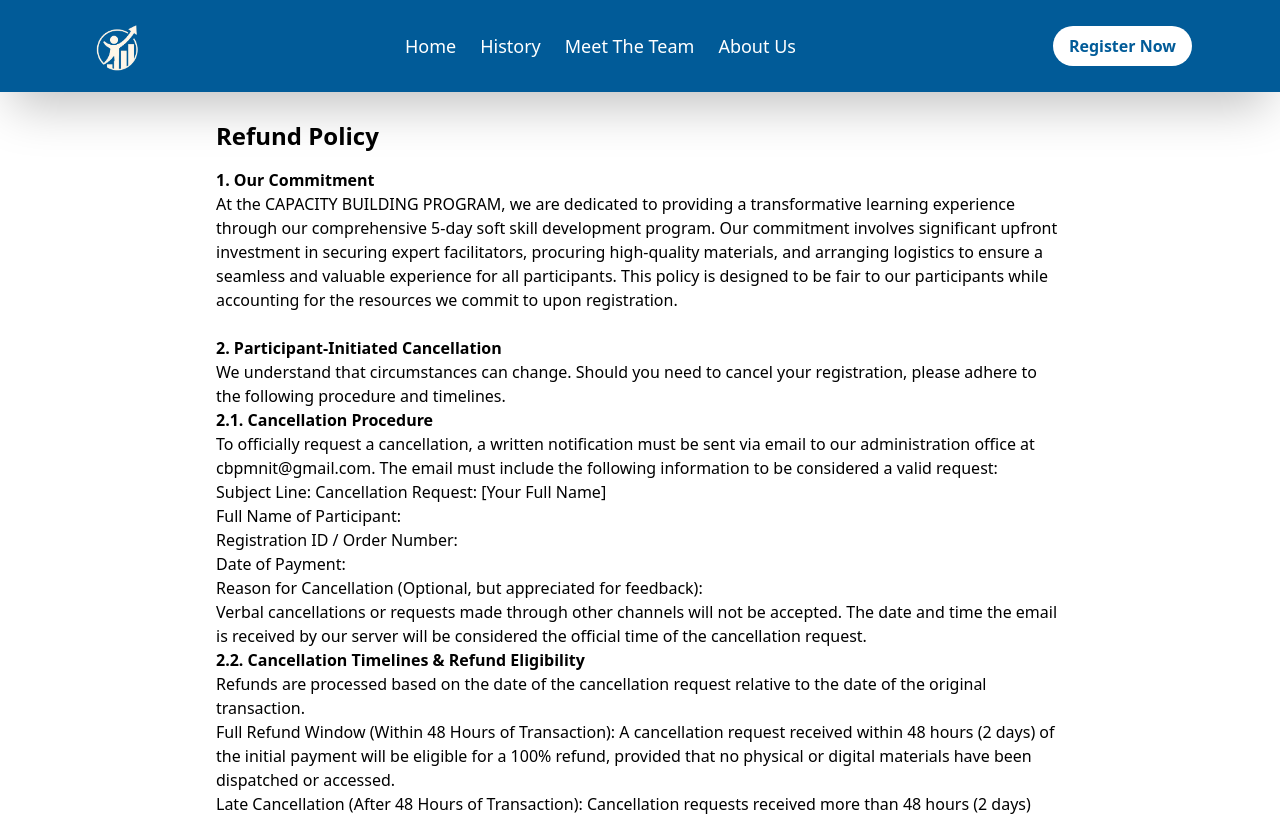
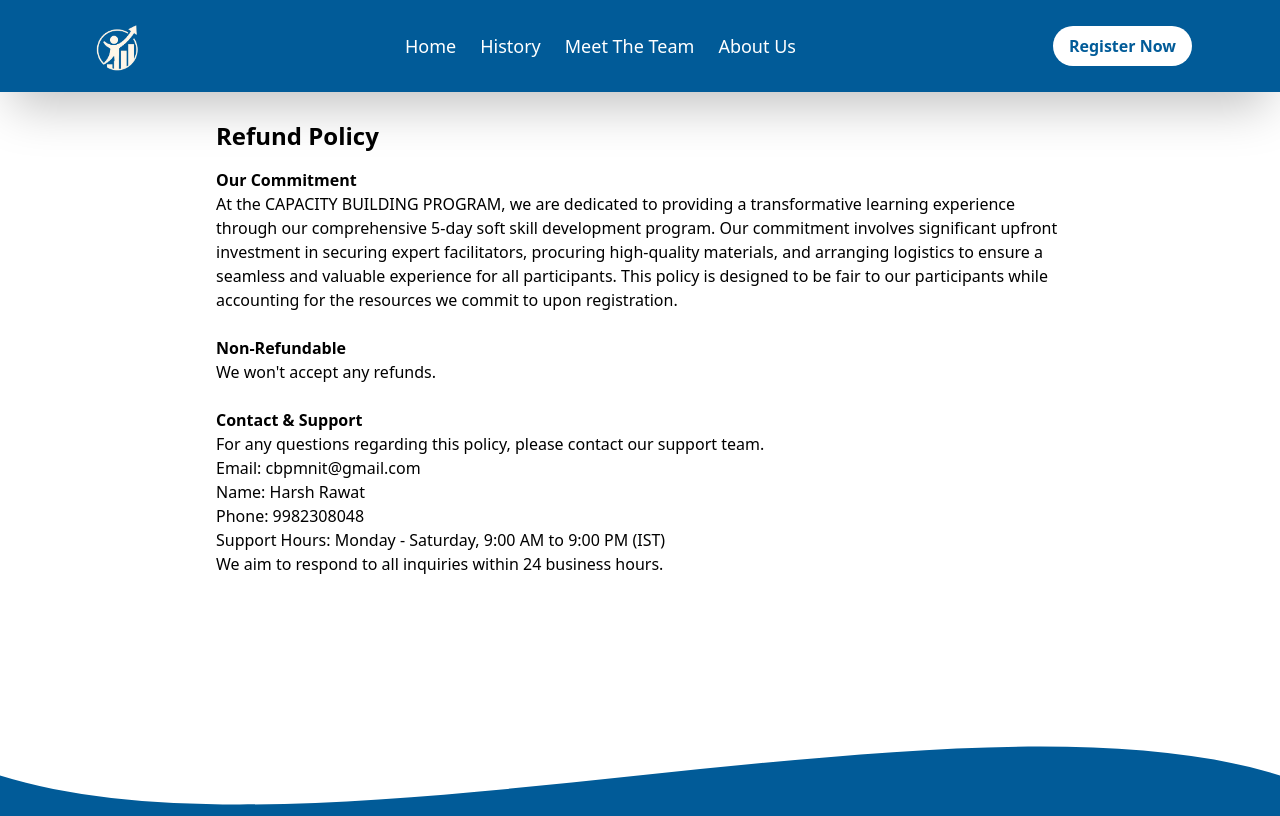
Before and after one commit to cbpmnit-glitch/cbp, a React (Vite) app: page /Cancellation-Refund in a window 1280 px wide. Shown: the top 816 px of the page. Built offline with nearby package versions, Linux system fonts and the light colour scheme.

Commit message:
Update Cancellation.jsx

```diff
--- a/src/Cancellation.jsx
+++ b/src/Cancellation.jsx
@@ -9,10 +9,11 @@ const Cancellation = () => {
       <div className="p-6 max-w-4xl mx-auto pt-30">
         <h1 className="text-2xl font-bold mb-4">Refund Policy</h1>
         <p className="mb-4">
-<b>1. Our Commitment</b>
+<b>Our Commitment</b>
 <br/>
 At the CAPACITY BUILDING PROGRAM, we are dedicated to providing a transformative learning experience through our comprehensive 5-day soft skill development program. Our commitment involves significant upfront investment in securing expert facilitators, procuring high-quality materials, and arranging logistics to ensure a seamless and valuable experience for all participants. This policy is designed to be fair to our participants while accounting for the resources we commit to upon registration.
 <br/><br/>
+{/*
 <b>2. Participant-Initiated Cancellation</b>
 <br/>
 We understand that circumstances can change. Should you need to cancel your registration, please adhere to the following procedure and timelines.
@@ -104,9 +105,14 @@ Upon verification of your request, the refund will be processed and credited bac
 <br/>
 By completing the registration and making a payment, you acknowledge that you have read, understood, and agree to be bound by the terms and conditions outlined in this Cancellation and Refund Policy.
 <br/><br/>
-<b>9. Contact & Support</b>
+*/}
+<b>Non-Refundable</b>
 <br/>
-For any questions regarding this policy, or to submit a cancellation or exchange request, please contact our support team.
+We won't accept any refunds.
+<br/><br/>
+<b>Contact & Support</b>
+<br/>
+For any questions regarding this policy, please contact our support team.
 <br/>
 Email: cbpmnit@gmail.com
 <br/>
```
